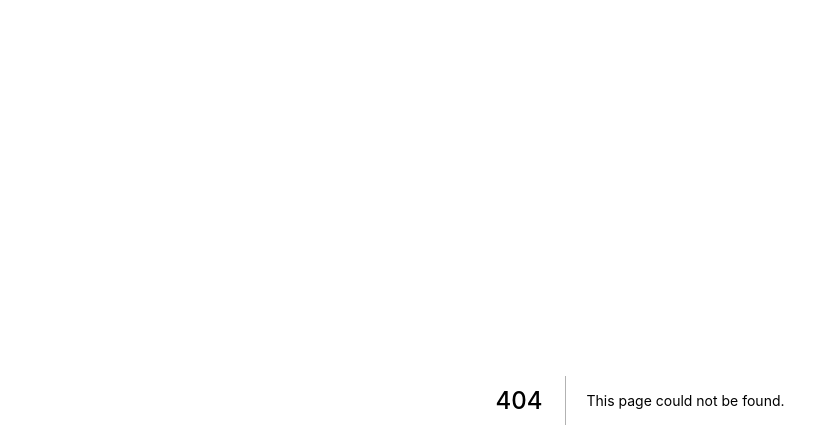
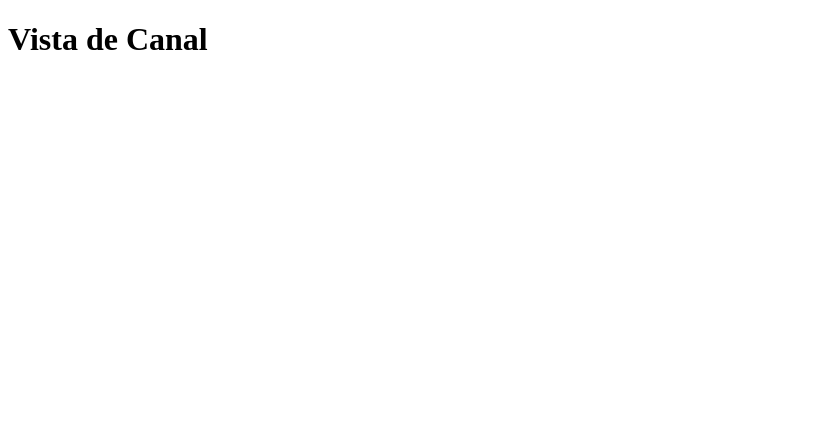
Before and after one commit to imorales-msofti/podcasts, a Next.js app: page /channel in a window 1280 px wide. Before the commit this address had no page. Shown: the top 448 px of the page, without its empty margins (0-839 px from the left). Built offline with nearby package versions, Linux system fonts and the light colour scheme.

Commit message:
<Link prefetch

```diff
--- /dev/null
+++ b/pages/channel.js
@@ -0,0 +1,5 @@
+export default class extends React.Component {
+    render() {
+        return <h1>Vista de Canal</h1>
+    }
+}
--- a/pages/index.js
+++ b/pages/index.js
@@ -1,4 +1,5 @@
 import fetch from 'isomorphic-fetch'
+import Link from 'next/link'
 
 export default class extends React.Component {
 
@@ -27,10 +28,12 @@ export default class extends React.Component {
             <div className="channels">
             {
                 channels.map((channel) => (
+                    <Link href="/channel" prefetch>
                     <a className="channel">
                     <img src={ channel.urls.logo_image.original } alt="" />
                     <h2>{ channel.title }</h2>
                     </a>
+                    </Link>
                 ))
             }
             </div>
@@ -54,6 +57,7 @@ export default class extends React.Component {
                 margin-bottom: 0.5em;
                 color: #333;
                 text-decoration: none;
+                text-align: center;
             }
             .channel img {
                 width: 100%;
```
